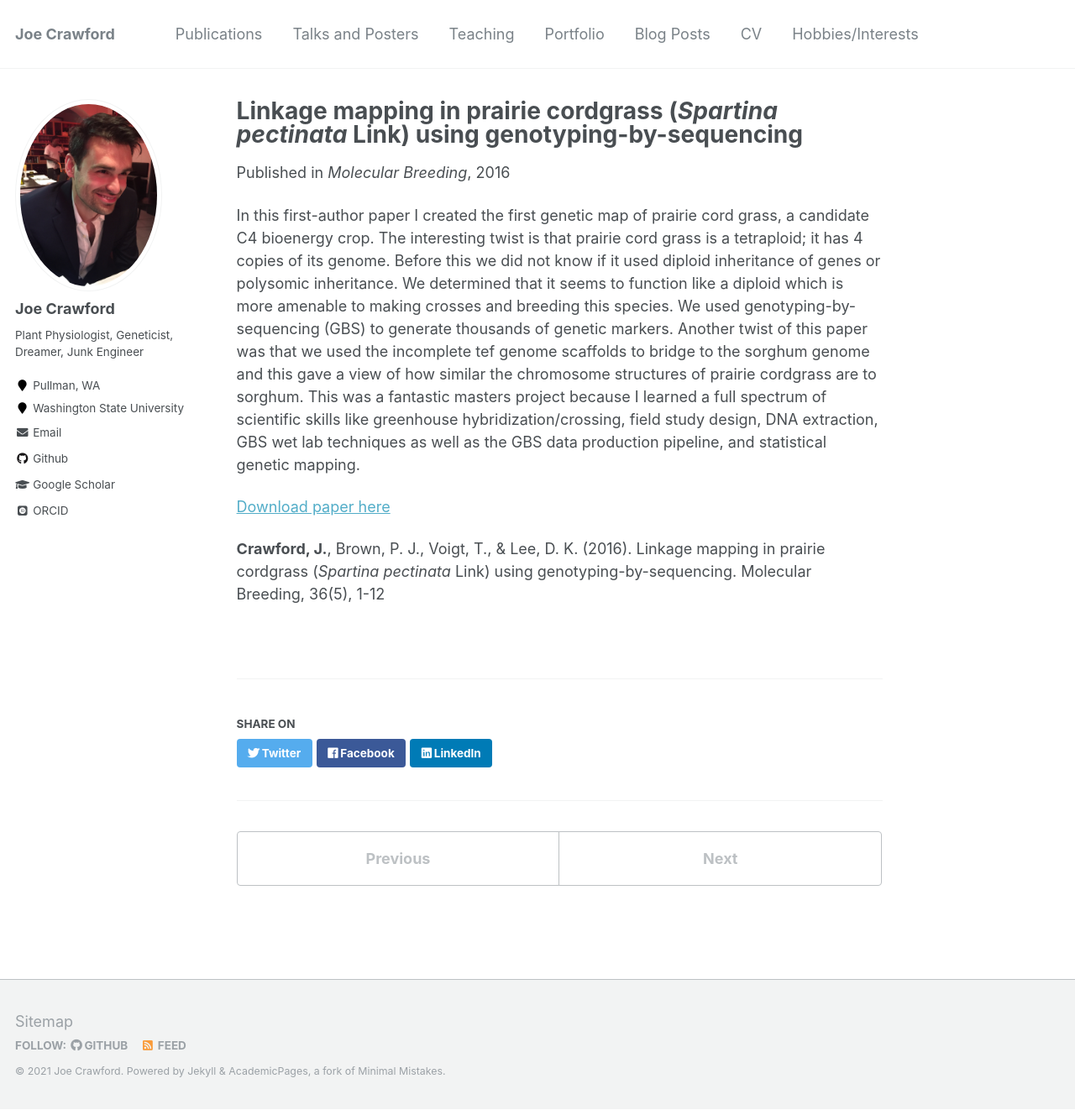
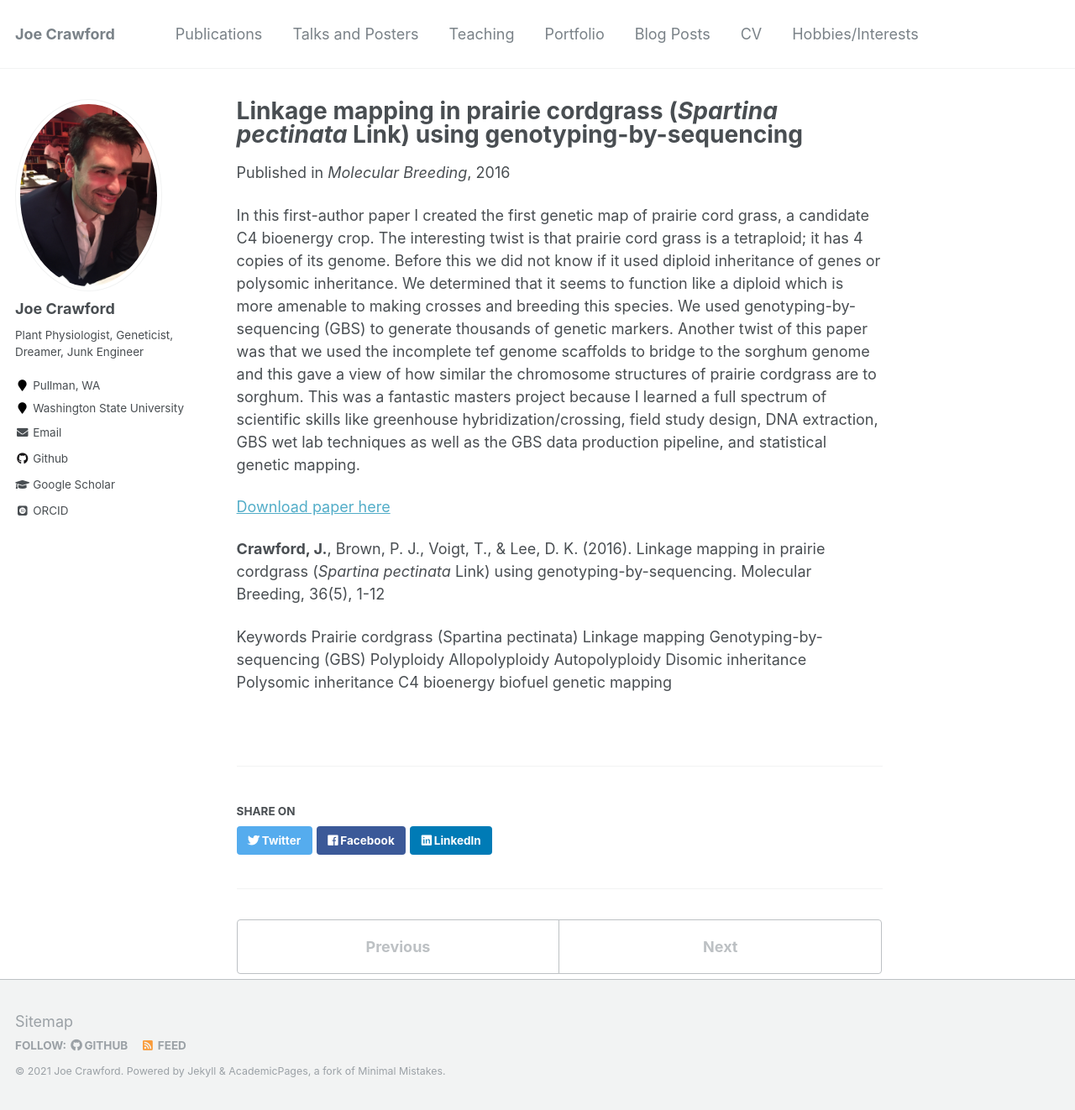
Before and after one commit to plant-physio/plant-physio.github.io, a Jekyll site: the page built from _publications/2010-10-01-paper-title-number-2.md, in a window 1280 px wide and 1322 px high. Shown: the whole window at 84% size. Built offline with Jekyll 4.4.1, drawn with Linux system fonts in a browser that asks for light colours; some web fonts are replaced.

Commit message:
Update 2010-10-01-paper-title-number-2.md

```diff
--- a/_publications/2010-10-01-paper-title-number-2.md
+++ b/_publications/2010-10-01-paper-title-number-2.md
@@ -11,6 +11,25 @@ paperurl: 'https://link.springer.com/article/10.1007/s11032-016-0484-9'
 ---
 In this first-author paper I created the first genetic map of prairie cord grass, a candidate C4 bioenergy crop. The interesting twist is that prairie cord grass is a tetraploid; it has 4 copies of its genome. Before this we did not know if it used diploid inheritance of genes or polysomic inheritance. We determined that it seems to function like a diploid which is more amenable to making crosses and breeding this species. We used genotyping-by-sequencing (GBS) to generate thousands of genetic markers. Another twist of this paper was that we used the incomplete tef genome scaffolds to bridge to the sorghum genome and this gave a view of how similar the chromosome structures of prairie cordgrass are to sorghum. This was a fantastic masters project because I learned a full spectrum of scientific skills like greenhouse hybridization/crossing, field study design, DNA extraction, GBS wet lab techniques as well as the GBS data production pipeline, and statistical genetic mapping.
 
+
+
+
+
+
 [Download paper here](https://link.springer.com/article/10.1007/s11032-016-0484-9)
 
 <b>Crawford, J.</b>, Brown, P. J., Voigt, T., & Lee, D. K. (2016). Linkage mapping in prairie cordgrass (<i>Spartina pectinata</i> Link) using genotyping-by-sequencing. Molecular Breeding, 36(5), 1-12
+
+Keywords
+Prairie cordgrass (Spartina pectinata)
+Linkage mapping
+Genotyping-by-sequencing (GBS)
+Polyploidy
+Allopolyploidy
+Autopolyploidy
+Disomic inheritance
+Polysomic inheritance
+C4
+bioenergy
+biofuel
+genetic mapping
```
